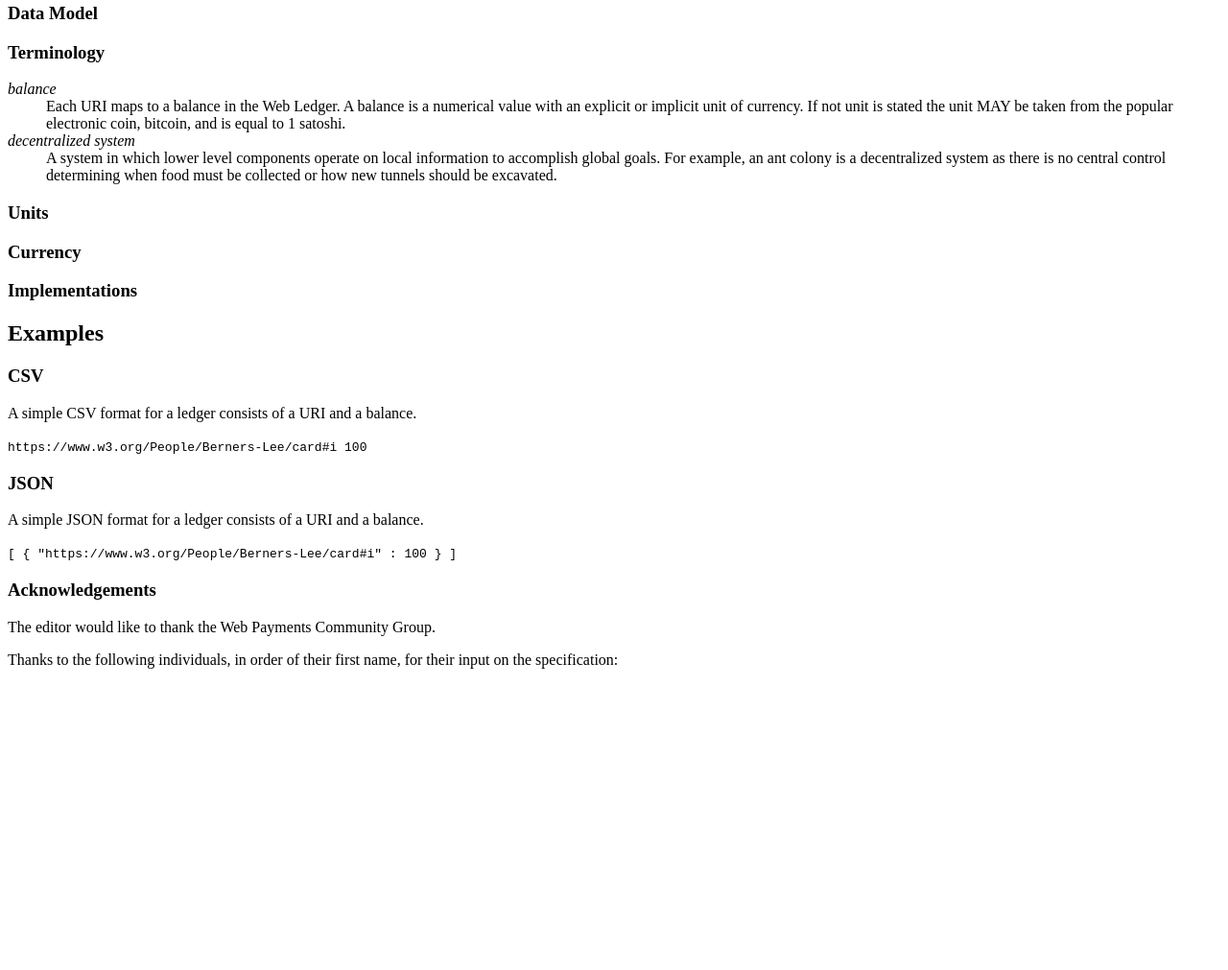
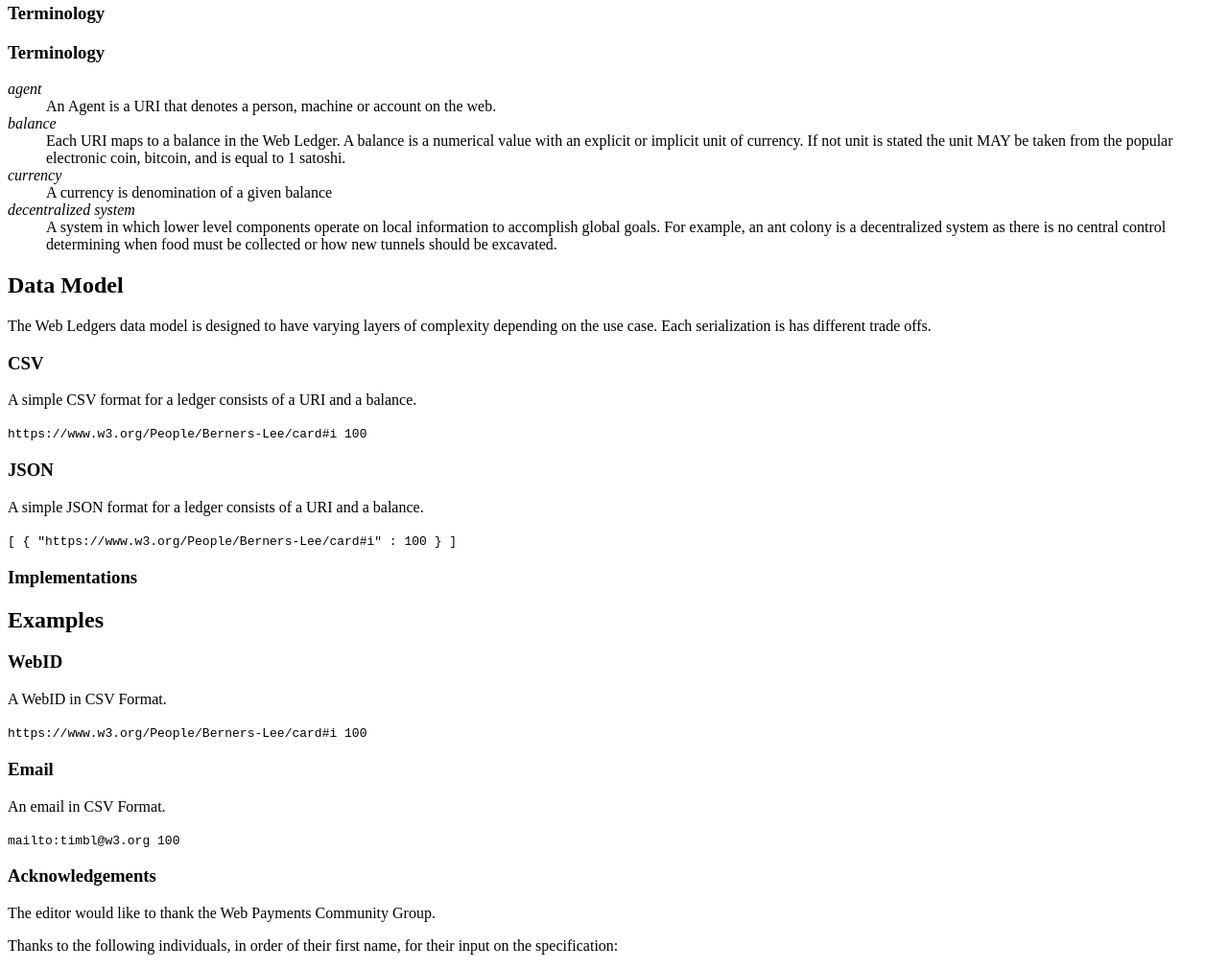
Before and after one commit to solidpayorg/webledgers, a website: page index.html in a window 1280 px wide. Shown: the part 737-1748 px from the top of the page at 96% size. Before the commit the page ends 1450 px from the top, so only its background shows below. Drawn offline with Linux system fonts and the light colour scheme.

Commit message:
add examples and cleanup

```diff
--- a/index.html
+++ b/index.html
@@ -221,20 +221,27 @@
   </section>
 
   <section id="design" class="informative">
-    <h3>Data Model</h3>
+    <h3>Terminology</h3>
 
-    <section>
     <h3>Terminology</h3>
 
 
 
     <dl class="termlist">
+      <dt><dfn lt="agent|agent">agent</dfn></dt>
+      <dd>
+        An Agent is a URI that denotes a person, machine or account on the web.
+      </dd>
       <dt><dfn lt="balance|balance">balance</dfn></dt>
       <dd>
         Each URI maps to a balance in the Web Ledger. A balance is a numerical value with an explicit or implicit
         unit of currency. If not unit is stated the unit MAY be taken from the popular electronic coin, bitcoin, and
         is
         equal to 1 satoshi.
+      </dd>
+      <dt><dfn lt="currency|currency">currency</dfn></dt>
+      <dd>
+        A currency is denomination of a given balance
       </dd>
       <dt><dfn lt="decentralized system|decentralized systems">decentralized system</dfn></dt>
       <dd>
@@ -247,28 +254,14 @@
 
 
 
-
   </section>
 
-    <section>
-      <h3>Units</h3>
-    </section>
+  <section id="Data Model" class="Data Model">
+    <h2>Data Model</h2>
 
-    <section>
-      <h3>Currency</h3>
-    </section>
+    The Web Ledgers data model is designed to have varying layers of complexity depending on the use case. Each
+    serialization is has different trade offs.
 
-  </section>
-
-
-  <section id="implementations" class="informative">
-    <h3>Implementations</h3>
-
-
-  </section>
-
-  <section id="examples" class="appendix informative">
-    <h2>Examples</h2>
     <h3>CSV</h3>
 
     <p>
@@ -291,6 +284,38 @@
     </code>
   </section>
 
+
+
+  <section id="implementations" class="informative">
+    <h3>Implementations</h3>
+
+
+  </section>
+
+  <section id="examples" class="appendix informative">
+    <h2>Examples</h2>
+    <h3>WebID</h3>
+
+    <p>
+      A WebID in CSV Format.
+    </p>
+
+    <code>
+        https://www.w3.org/People/Berners-Lee/card#i 100
+    </code>
+
+    <h3>Email</h3>
+
+    <p>
+      An email in CSV Format.
+    </p>
+
+    <code>
+        mailto:timbl@w3.org 100
+    </code>
+
+  </section>
+
   <section id="examples" class="appendix informative">
     <h3>Acknowledgements</h3>
   </section>
```
Lines whose indentation alone changed are shown as unchanged.
